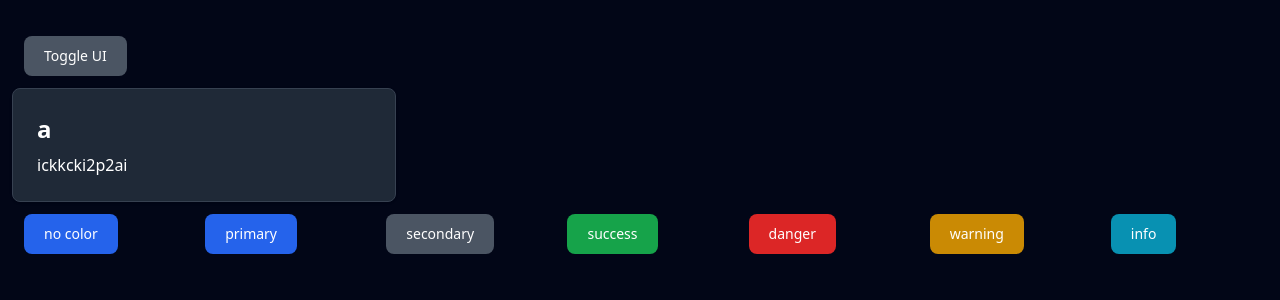
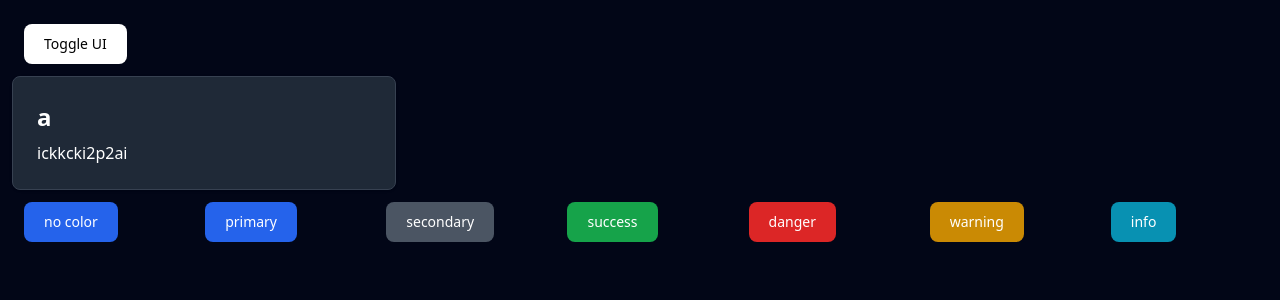
Before and after one commit to maximilianoluci/vue-playground, a Vue app: page / in a window 1280 px wide. Shown: the top 300 px of the page. Built offline with nearby package versions, Linux system fonts and the light colour scheme.

Commit message:
add one more color

```diff
--- a/src/components/button/ButtonComponent.vue
+++ b/src/components/button/ButtonComponent.vue
@@ -16,7 +16,7 @@ import { computed } from 'vue'
 
 const props = defineProps<{
   text: string
-  color?: 'primary' | 'secondary' | 'success' | 'danger' | 'warning' | 'info'
+  color?: 'primary' | 'secondary' | 'success' | 'danger' | 'warning' | 'info' | 'dark'
 }>()
 
 const emit = defineEmits(['click'])
@@ -93,6 +93,19 @@ const computedClass = computed(() => {
         'dark:focus:ring-cyan-800'
       )
       break
+    case 'dark':
+      classes.push(
+        'bg-gray-500',
+        'hover:bg-gray-800',
+        'focus:ring-1',
+        'focus:ring-gray-300',
+        'dark:text-black',
+        'dark:bg-white',
+        'dark:hover:bg-white',
+        'dark:focus:ring-1',
+        'dark:focus:ring-white'
+      )
+      break
   }
 
   return classes.join(' ').trim()
--- a/src/views/HomeView.vue
+++ b/src/views/HomeView.vue
@@ -1,6 +1,6 @@
 <template>
-  <div class="mx-auto m-3 p-3 h-auto">
-    <button-component text="Toggle UI" color="secondary" @click="toggleUiMode" />
+  <div class="mx-auto p-3 h-auto">
+    <button-component text="Toggle UI" color="dark" @click="toggleUiMode" />
     <card-component title="a">ickkcki2p2ai</card-component>
     <div class="grid grid-cols-7 gap-3">
       <button-component text="no color" />
```
